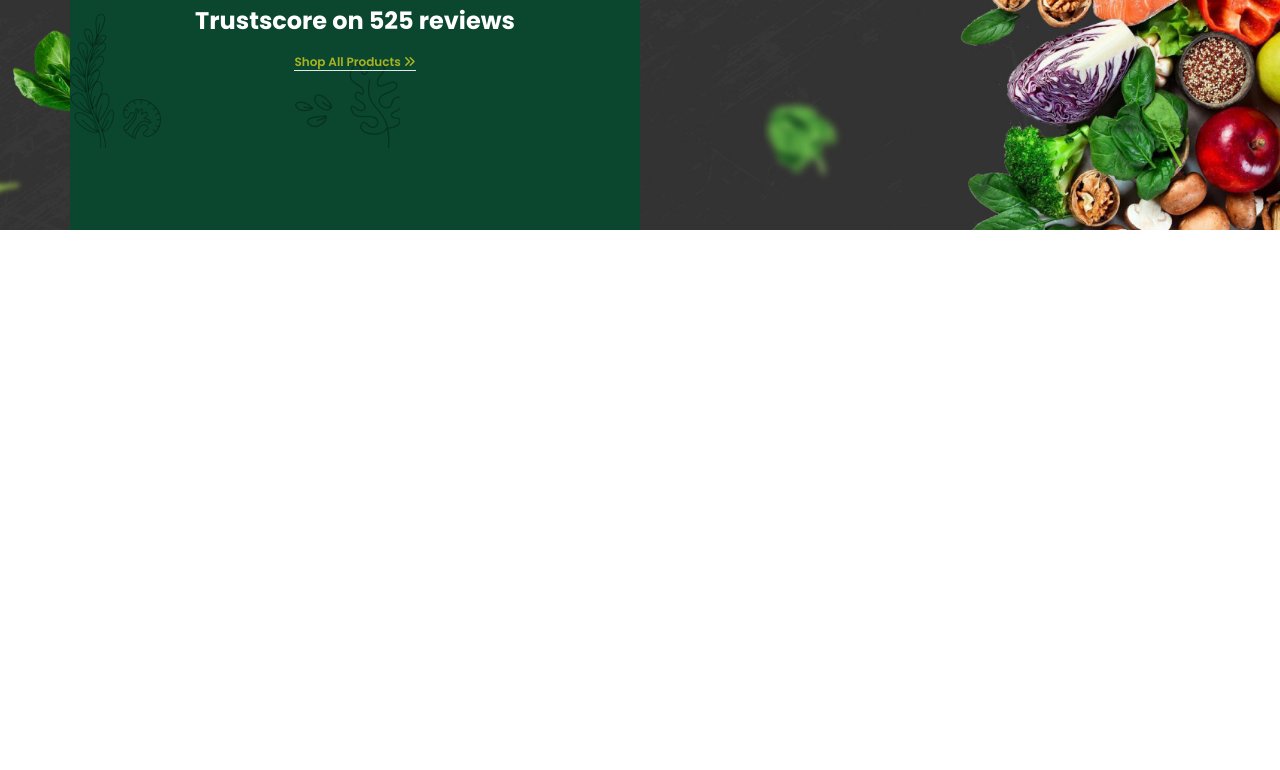
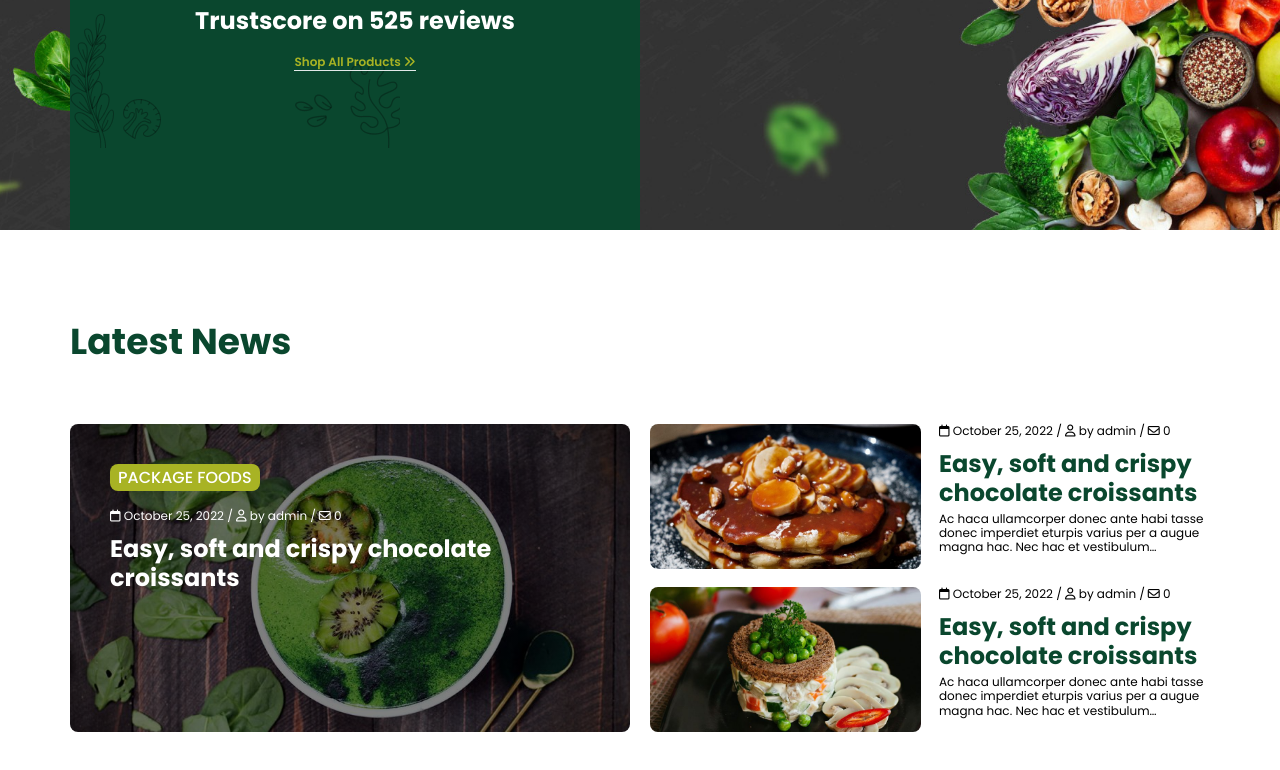
Before and after one commit to parvezAhmedWEB/freshio-organic-shop, a plain HTML site: page index.html in a window 1280 px wide. Shown: the part 4522-5292 px from the top of the page. Before the commit the page ends 4752 px from the top, so only its background shows below. Drawn offline with Linux system fonts and the light colour scheme.

Commit message:
blogs section

```diff
--- a/index.html
+++ b/index.html
@@ -533,6 +533,68 @@
       <!----------------------------------------------
       !section-reviews end
     ------------------------------------------------>
+      <!----------------------------------------------
+      !section-blogs start
+    ------------------------------------------------>
+      <section class="section-blogs">
+        <div class="container">
+          <div class="blog-header">
+            <h2>Latest News</h2>
+          </div>
+          <div class="blogs-content">
+            <div class="blog-mani">
+              <p>PACKAGE FOODS</p>
+              <div class="blog-time">
+                <span
+                  ><i class="fa-regular fa-calendar"></i> October 25, 2022 /
+                </span>
+                <span><i class="fa-regular fa-user"></i> by admin /</span>
+                <span><i class="fa-regular fa-envelope"></i> 0</span>
+              </div>
+              <h4>Easy, soft and crispy chocolate croissants</h4>
+            </div>
+            <div class="blog-items">
+              <div class="blog-item-1">
+                <div class="blog-item-head-1"></div>
+                <div class="blog-item-body">
+                  <div class="blog-time">
+                    <span
+                      ><i class="fa-regular fa-calendar"></i> October 25, 2022 /
+                    </span>
+                    <span><i class="fa-regular fa-user"></i> by admin /</span>
+                    <span><i class="fa-regular fa-envelope"></i> 0</span>
+                  </div>
+                  <h4>Easy, soft and crispy chocolate croissants</h4>
+                  <span>
+                    Ac haca ullamcorper donec ante habi tasse donec imperdiet
+                    eturpis varius per a augue magna hac. Nec hac et vestibulum…
+                  </span>
+                </div>
+              </div>
+              <div class="blog-item-2">
+                <div class="blog-item-head-2"></div>
+                <div class="blog-item-body">
+                  <div class="blog-time">
+                    <span
+                      ><i class="fa-regular fa-calendar"></i> October 25, 2022 /
+                    </span>
+                    <span><i class="fa-regular fa-user"></i> by admin /</span>
+                    <span><i class="fa-regular fa-envelope"></i> 0</span>
+                  </div>
+                  <h4>Easy, soft and crispy chocolate croissants</h4>
+                  <span>
+                    Ac haca ullamcorper donec ante habi tasse donec imperdiet
+                    eturpis varius per a augue magna hac. Nec hac et vestibulum…
+                  </span>
+                </div>
+              </div>
+            </div>
+          </div>
+        </div>
+      </section>
+      <!----------------------------------------------
+      !section-blogs end
+    ------------------------------------------------>
     </main>
     <!----------------------------------------------
       !main end
--- a/src/css/style.css
+++ b/src/css/style.css
@@ -466,3 +466,83 @@ header {
 /* -----------------------------------------------------
     !styles rules for section-reviews end
 ------------------------------------------------------*/
+/* -----------------------------------------------------
+    !styles rules for section-blogs start
+------------------------------------------------------*/
+.section-blogs {
+  margin-top: 9rem;
+  margin-bottom: 9rem;
+}
+.blog-header {
+  color: #0a472e;
+  margin-bottom: 6rem;
+}
+.blogs-content {
+  display: grid;
+  grid-template-columns: repeat(2, 1fr);
+  gap: 2rem;
+}
+.blog-mani,
+.blog-item-head-1,
+.blog-item-head-2 {
+  background: linear-gradient(rgba(0, 0, 0, 0.5), rgba(0, 0, 0, 0.5)),
+    url("../images/blogs/blog-new01-800x452.jpg");
+  background-repeat: no-repeat;
+  background-size: 100%;
+  color: #fff;
+  padding: 4rem;
+  border-radius: 0.8rem;
+  transition: all 0.3s ease-in-out;
+}
+.blog-mani:hover,
+.blog-item-head-1:hover,
+.blog-item-head-2:hover {
+  background-size: 110%;
+}
+.blog-mani p {
+  background-color: #a8b324;
+  display: inline-block;
+  padding: 0.4rem 0.8rem;
+  font-weight: 500;
+  color: #fff;
+  border-radius: 0.8rem;
+  margin-bottom: 1.8rem;
+}
+
+.blog-time {
+  margin-bottom: 1.2rem;
+}
+.blog-item-head-1 {
+  background: url("../images/blogs/blog-new04-800x452.jpg");
+  background-repeat: no-repeat;
+  background-size: 100%;
+}
+.blog-item-head-2 {
+  background: url("../images/blogs/blog-new05-800x452.jpg");
+  background-repeat: no-repeat;
+  background-size: 100%;
+}
+.blog-item-1 {
+  margin-bottom: 1.8rem;
+}
+.blog-item-1,
+.blog-item-2 {
+  display: grid;
+  grid-template-columns: repeat(2, 1fr);
+  gap: 1.8rem;
+}
+.blog-item-body h4 {
+  color: #0a472e;
+  margin-bottom: 0.4rem;
+}
+.blog-item-body {
+  margin-bottom: 1.4rem;
+}
+.btn-read-more {
+  background: none;
+  color: #a8b324;
+  margin-top: 0.8rem;
+}
+/* -----------------------------------------------------
+    !styles rules for section-blogs end
+------------------------------------------------------*/
```
Also changed, not shown: src/images/blogs/blog-new01-800x452.jpg (added), src/images/blogs/blog-new04-800x452.jpg (added), src/images/blogs/blog-new05-800x452.jpg (added).
